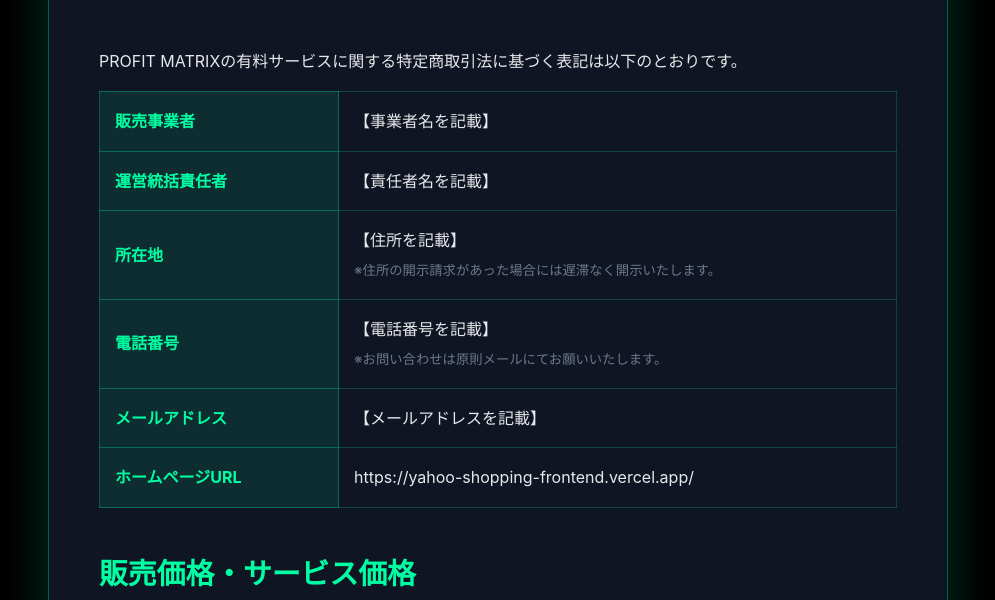
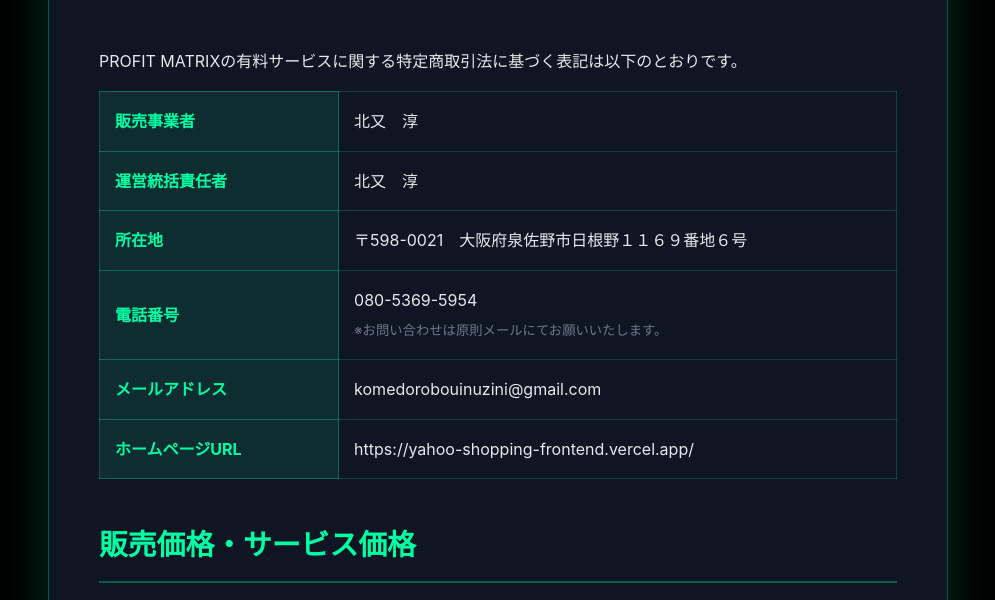
Before and after one commit to komedorobou/yahoo-shopping-frontend, a website: page commerce.html in a window 1280 px wide. Shown: the part 183-783 px from the top of the page, without its empty margins (142-1137 px from the left). Drawn offline with Linux system fonts and the light colour scheme.

Commit message:
Update commerce.html with actual business information
- 販売事業者: 北又　淳
- 所在地: 大阪府泉佐野市
- 電話番号/メールアドレス追加
- 特定商取引法の法的要件を満たす

```diff
--- a/commerce.html
+++ b/commerce.html
@@ -116,25 +116,24 @@
             <table class="info-table">
                 <tr>
                     <th>販売事業者</th>
-                    <td>【事業者名を記載】</td>
+                    <td>北又　淳</td>
                 </tr>
                 <tr>
                     <th>運営統括責任者</th>
-                    <td>【責任者名を記載】</td>
+                    <td>北又　淳</td>
                 </tr>
                 <tr>
                     <th>所在地</th>
-                    <td>【住所を記載】<br>
-                    <small style="color: rgba(148, 163, 184, 0.7);">※住所の開示請求があった場合には遅滞なく開示いたします。</small></td>
+                    <td>〒598-0021　大阪府泉佐野市日根野１１６９番地６号</td>
                 </tr>
                 <tr>
                     <th>電話番号</th>
-                    <td>【電話番号を記載】<br>
+                    <td>080-5369-5954<br>
                     <small style="color: rgba(148, 163, 184, 0.7);">※お問い合わせは原則メールにてお願いいたします。</small></td>
                 </tr>
                 <tr>
                     <th>メールアドレス</th>
-                    <td>【メールアドレスを記載】</td>
+                    <td>komedorobouinuzini@gmail.com</td>
                 </tr>
                 <tr>
                     <th>ホームページURL</th>
```
